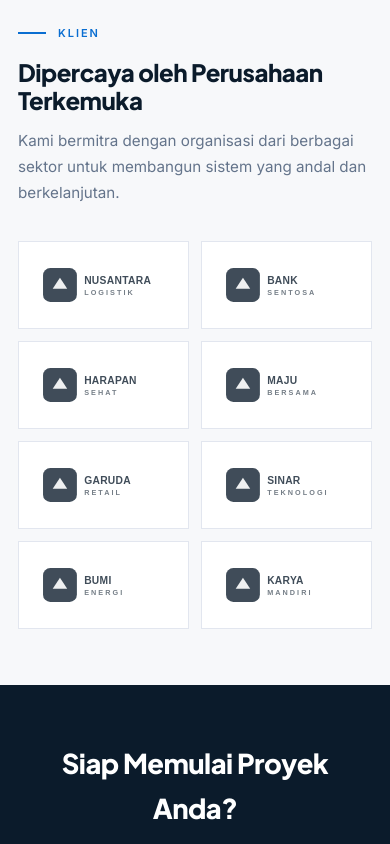
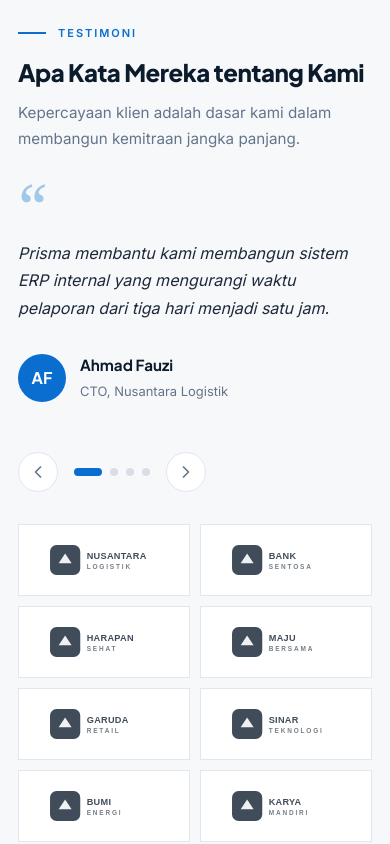
Before and after one commit to gerryajie/companyprisma, a React (Vite) app: page / in a window 390 px wide. Shown: the part 8100-8944 px from the top of the page. Built offline with nearby package versions, Linux system fonts and the light colour scheme.

Commit message:
testimonials carousel with client logo grid

```diff
--- a/src/App.jsx
+++ b/src/App.jsx
@@ -7,7 +7,7 @@ import Services from './components/Services'
 import Industries from './components/Industries'
 import Process from './components/Process'
 import About from './components/About'
-import Clients from './components/Clients'
+import Testimonials from './components/Testimonials'
 import Contact from './components/Contact'
 import Footer from './components/Footer'
 import FloatingWhatsApp from './components/FloatingWhatsApp'
@@ -28,7 +28,7 @@ function App() {
         <Industries />
         <Process />
         <About />
-        <Clients />
+        <Testimonials />
         <Contact />
         <Footer />
         <FloatingWhatsApp />
--- a/src/components/Clients.jsx
+++ /dev/null
@@ -1,29 +0,0 @@
-import { useContext } from 'react'
-import { LangContext } from '../LangContext'
-import { content } from '../lang-data'
-import { clientCompanies } from '../client-companies'
-
-export default function Clients() {
-  const { lang } = useContext(LangContext)
-  const t = content[lang]
-
-  return (
-    <section id="klien" className="section clients-section">
-      <div className="container">
-        <div className="section-head">
-          <span className="section-label">{t.clients_label}</span>
-          <h2>{t.clients_h2}</h2>
-          <p>{t.clients_lead}</p>
-        </div>
-
-        <div className="clients-grid">
-          {clientCompanies.map((c) => (
-            <div className="client-card" key={c.name}>
-              <img src={c.src} alt={c.name} loading="lazy" />
-            </div>
-          ))}
-        </div>
-      </div>
-    </section>
-  )
-}
--- a/src/components/Navbar.jsx
+++ b/src/components/Navbar.jsx
@@ -9,7 +9,7 @@ const links = [
   { href: '#industri', id: 'industri' },
   { href: '#keunggulan', id: 'proses' },
   { href: '#tentang', id: 'tentang' },
-  { href: '#klien', id: 'klien' },
+  { href: '#testimoni', id: 'testimoni' },
 ]
 
 const linkKeys = {
@@ -17,7 +17,7 @@ const linkKeys = {
   industri: 'nav_industries',
   proses: 'nav_process',
   tentang: 'nav_about',
-  klien: 'nav_clients',
+  testimoni: 'nav_testimonials',
 }
 
 export default function Navbar() {
--- /dev/null
+++ b/src/components/Testimonials.jsx
@@ -0,0 +1,58 @@
+import { useState, useEffect, useCallback, useContext } from 'react'
+import { LangContext } from '../LangContext'
+import { content } from '../lang-data'
+import { clientCompanies } from '../client-companies'
+import { ChevronLeft, ChevronRight } from 'lucide-react'
+
+const testimonials = [
+  { text: 'Prisma membantu kami membangun sistem ERP internal yang mengurangi waktu pelaporan dari tiga hari menjadi satu jam.', author: 'Ahmad Fauzi', role: 'CTO', company: 'Nusantara Logistik' },
+  { text: 'Migrasi infrastruktur kami ke cloud berjalan tanpa gangguan berarti. Biaya operasional IT turun sementara performa meningkat.', author: 'Sari Handayani', role: 'Direktur Operasional', company: 'Bank Sentosa' },
+  { text: 'Aplikasi digital kami dirancang sederhana, mudah digunakan, dan andal untuk mendukung kebutuhan operasional harian.', author: 'Dr. Rudi Hartono', role: 'Kepala IT', company: 'RS Harapan Sehat' },
+  { text: 'Konsultasi transformasi digital dari Prisma memberikan peta jalan yang jelas dan keputusan investasi yang lebih terarah.', author: 'Bambang Sutrisno', role: 'VP Technology', company: 'Maju Bersama Group' },
+]
+
+export default function Testimonials() {
+  const { lang } = useContext(LangContext)
+  const t = content[lang]
+  const [current, setCurrent] = useState(0)
+  const go = useCallback((dir) => setCurrent((n) => (n + dir + testimonials.length) % testimonials.length), [])
+
+  useEffect(() => {
+    const timer = setInterval(() => go(1), 7000)
+    return () => clearInterval(timer)
+  }, [go])
+
+  const item = testimonials[current]
+
+  return (
+    <section id="testimoni" className="section testimonials-section">
+      <div className="container">
+        <div className="section-head testimonials-head">
+          <span className="section-label">{t.testimonials_label}</span>
+          <h2>{t.testimonials_h2}</h2>
+          <p>{t.testimonials_lead}</p>
+        </div>
+        <div className="testimonials-layout">
+          <div className="testi-carousel">
+            <div className="testi-slide">
+              <div className="testi-quote-mark" aria-hidden="true">&ldquo;</div>
+              <p className="testi-text">{item.text}</p>
+              <div className="testi-author">
+                <div className="testi-avatar">{item.author.split(' ').map((x) => x[0]).join('').slice(0, 2)}</div>
+                <div className="testi-info"><strong>{item.author}</strong><small>{item.role}, {item.company}</small></div>
+              </div>
+            </div>
+            <div className="testi-nav">
+              <button className="testi-btn" onClick={() => go(-1)} aria-label={t.testi_prev}><ChevronLeft size={20} /></button>
+              <div className="testi-dots">{testimonials.map((_, i) => <button key={i} className={`testi-dot ${i === current ? 'active' : ''}`} onClick={() => setCurrent(i)} aria-label={`Testimoni ${i + 1}`} />)}</div>
+              <button className="testi-btn" onClick={() => go(1)} aria-label={t.testi_next}><ChevronRight size={20} /></button>
+            </div>
+          </div>
+          <div className="testimonials-logos" aria-label={lang === 'id' ? 'Logo perusahaan klien' : 'Client company logos'}>
+            {clientCompanies.map((company) => <div className="testimonials-logo" key={company.name}><img src={company.src} alt={company.name} /></div>)}
+          </div>
+        </div>
+      </div>
+    </section>
+  )
+}
--- a/src/lang-data.js
+++ b/src/lang-data.js
@@ -5,7 +5,7 @@ export const content = {
     nav_industries: 'Industri',
     nav_process: 'Proses Kerja',
     nav_about: 'Tentang',
-    nav_clients: 'Klien',
+    nav_testimonials: 'Testimoni',
     nav_toggle_aria: 'Buka menu navigasi',
     nav_cta: 'Diskusikan Proyek',
 
@@ -42,10 +42,12 @@ export const content = {
     about_h2: 'Tentang Prisma Centra Nusantara',
     about_p: 'Prisma Centra Nusantara adalah perusahaan teknologi informasi yang baru berdiri, didukung oleh tim profesional dengan pengalaman lebih dari 5 tahun di industri pengembangan perangkat lunak, infrastruktur cloud, dan transformasi digital.',
 
-    // Clients
-    clients_label: 'Klien',
-    clients_h2: 'Dipercaya oleh Perusahaan Terkemuka',
-    clients_lead: 'Kami bermitra dengan organisasi dari berbagai sektor untuk membangun sistem yang andal dan berkelanjutan.',
+    // Testimonials
+    testimonials_label: 'Testimoni',
+    testimonials_h2: 'Apa Kata Mereka tentang Kami',
+    testimonials_lead: 'Kepercayaan klien adalah dasar kami dalam membangun kemitraan jangka panjang.',
+    testi_prev: 'Sebelumnya',
+    testi_next: 'Selanjutnya',
 
     // Contact
     contact_h2: 'Siap Memulai Transformasi Digital?',
@@ -71,7 +73,7 @@ export const content = {
     nav_industries: 'Industries',
     nav_process: 'Our Process',
     nav_about: 'About',
-    nav_clients: 'Clients',
+    nav_testimonials: 'Testimonials',
     nav_toggle_aria: 'Open menu',
     nav_cta: 'Start a Project',
 
@@ -108,10 +110,12 @@ export const content = {
     about_h2: 'About Prisma Centra Nusantara',
     about_p: 'Prisma Centra Nusantara is a newly established information technology company, backed by a professional team with over 5 years of experience in software development, cloud infrastructure, and digital transformation.',
 
-    // Clients
-    clients_label: 'Clients',
-    clients_h2: 'Trusted by Leading Companies',
-    clients_lead: 'We partner with organisations across sectors to build reliable, sustainable systems.',
+    // Testimonials
+    testimonials_label: 'Testimonials',
+    testimonials_h2: 'What They Say About Us',
+    testimonials_lead: 'Client trust is the foundation for building long-term partnerships.',
+    testi_prev: 'Previous',
+    testi_next: 'Next',
 
     // Contact
     contact_h2: 'Ready to Start Your Digital Transformation?',
--- a/src/site.css
+++ b/src/site.css
@@ -192,9 +192,10 @@ button { cursor: pointer; border: none; background: none; font: inherit; }
 :root[data-theme='dark'] .marquee-item img { filter: brightness(0) invert(1); }
 :root[data-theme='dark'] .marquee-item:hover { opacity: 1; }
 :root[data-theme='dark'] .marquee-item:hover img { filter: none; }
-:root[data-theme='dark'] .client-card img { filter: brightness(0) invert(1); opacity: .85; }
-:root[data-theme='dark'] .client-card:hover img { opacity: 1; }
-:root[data-theme='dark'] .client-card:hover { box-shadow: 0 8px 24px rgba(0,0,0,.35); }
+:root[data-theme='dark'] .testimonials-logo { background: #F8FAFC; border-color: #F8FAFC; }
+:root[data-theme='dark'] .testimonials-logo img { filter: none; opacity: .95; }
+:root[data-theme='dark'] .testimonials-logo:hover { border-color: var(--accent); box-shadow: 0 8px 24px rgba(0,0,0,.35); }
+:root[data-theme='dark'] .testimonials-logo:hover img { opacity: 1; }
 :root[data-theme='dark'] .cred-num,
 :root[data-theme='dark'] .process-step:hover .step-num { background: #172554; }
 :root[data-theme='dark'] .contact-band { background: #111827; }
@@ -787,40 +788,29 @@ button { cursor: pointer; border: none; background: none; font: inherit; }
 }
 
 /* ══════════════════════════════════════════════════════════
-   CLIENT LOGO WALL
+   TESTIMONIALS — carousel with client logos
    ══════════════════════════════════════════════════════════ */
-.clients-section { background: var(--bg); border-top: 1px solid var(--line); }
-.clients-grid {
-  display: grid;
-  grid-template-columns: repeat(4, 1fr);
-  gap: 16px;
-}
-.client-card {
-  display: flex;
-  align-items: center;
-  justify-content: center;
-  min-height: 104px;
-  padding: 22px 18px;
-  background: var(--surface);
-  border: 1px solid var(--line);
-  border-radius: var(--r-md);
-  transition: border-color .25s ease, transform .25s ease, box-shadow .25s ease;
-}
-.client-card:hover {
-  border-color: var(--accent);
-  transform: translateY(-2px);
-  box-shadow: 0 8px 24px rgba(11,27,43,.08);
-}
-.client-card img {
-  max-width: 100%;
-  max-height: 44px;
-  width: auto;
-  height: auto;
-  object-fit: contain;
-  opacity: .78;
-  transition: opacity .25s ease;
-}
-.client-card:hover img { opacity: 1; }
+.testimonials-section { background: var(--bg); border-top: 1px solid var(--line); }
+.testimonials-layout { display: grid; grid-template-columns: minmax(0, 1.15fr) minmax(340px, .85fr); gap: 48px; align-items: start; }
+.testi-carousel { position: relative; }
+.testi-slide { padding: 0 0 28px; }
+.testi-quote-mark { font-family: Georgia, serif; font-size: 4rem; line-height: .6; color: var(--accent); opacity: .35; margin-bottom: 14px; }
+.testi-text { font-family: var(--font-b); font-size: 1.12rem; font-style: italic; color: var(--ink-soft); line-height: 1.72; margin: 0 0 30px; }
+.testi-author { display: inline-flex; align-items: center; gap: 14px; }
+.testi-avatar { width: 48px; height: 48px; border-radius: 50%; background: var(--accent); color: #fff; display: flex; align-items: center; justify-content: center; font-family: var(--font-h); font-weight: 700; font-size: 1rem; flex-shrink: 0; }
+.testi-info strong { display: block; font-family: var(--font-h); font-size: .95rem; font-weight: 700; color: var(--ink); }
+.testi-info small { font-size: .81rem; color: var(--text-mid); }
+.testi-nav { display: flex; align-items: center; gap: 16px; margin-top: 28px; }
+.testi-btn { width: 40px; height: 40px; border-radius: 50%; border: 1px solid var(--line); background: var(--surface); display: flex; align-items: center; justify-content: center; color: var(--text-mid); transition: all .2s; cursor: pointer; }
+.testi-btn:hover { border-color: var(--accent); color: var(--accent); background: var(--surface); }
+.testi-dots { display: flex; gap: 8px; }
+.testi-dot { width: 8px; height: 8px; border-radius: 50%; background: var(--line-dark); border: none; cursor: pointer; transition: all .25s; padding: 0; }
+.testi-dot.active { background: var(--accent); width: 28px; border-radius: 4px; }
+.testimonials-logos { display: grid; grid-template-columns: repeat(2, 1fr); gap: 12px; }
+.testimonials-logo { min-height: 76px; padding: 14px; display: flex; align-items: center; justify-content: center; background: var(--surface); border: 1px solid var(--line); border-radius: var(--r-md); }
+.testimonials-logo img { max-width: 100%; max-height: 34px; width: auto; height: auto; object-fit: contain; opacity: .78; }
+.testimonials-logo:hover { border-color: var(--accent); }
+.testimonials-logo:hover img { opacity: 1; }
 
 /* ══════════════════════════════════════════════════════════
    CONTACT CTA
@@ -1011,9 +1001,12 @@ button { cursor: pointer; border: none; background: none; font: inherit; }
   .contact-band h2 { font-size: clamp(1.5rem, 7vw, 2rem); }
   .contact-row { flex-direction: column; align-items: stretch; gap: 12px; margin-top: 24px; }
   .contact-item { font-size: .84rem; gap: 8px; }
-  .clients-grid { grid-template-columns: repeat(2, 1fr); gap: 12px; }
-  .client-card { min-height: 88px; padding: 16px 12px; }
-  .client-card img { max-height: 34px; }
+  .testimonials-layout { grid-template-columns: 1fr; gap: 32px; }
+  .testi-slide { padding-bottom: 20px; }
+  .testi-text { font-size: 1rem; }
+  .testimonials-logos { grid-template-columns: repeat(2, 1fr); gap: 10px; }
+  .testimonials-logo { min-height: 72px; padding: 12px; }
+  .testimonials-logo img { max-height: 30px; }
 
   .footer-grid { grid-template-columns: 1fr; gap: 28px; padding-bottom: 36px; }
   .footer { padding-bottom: 88px; }
```
